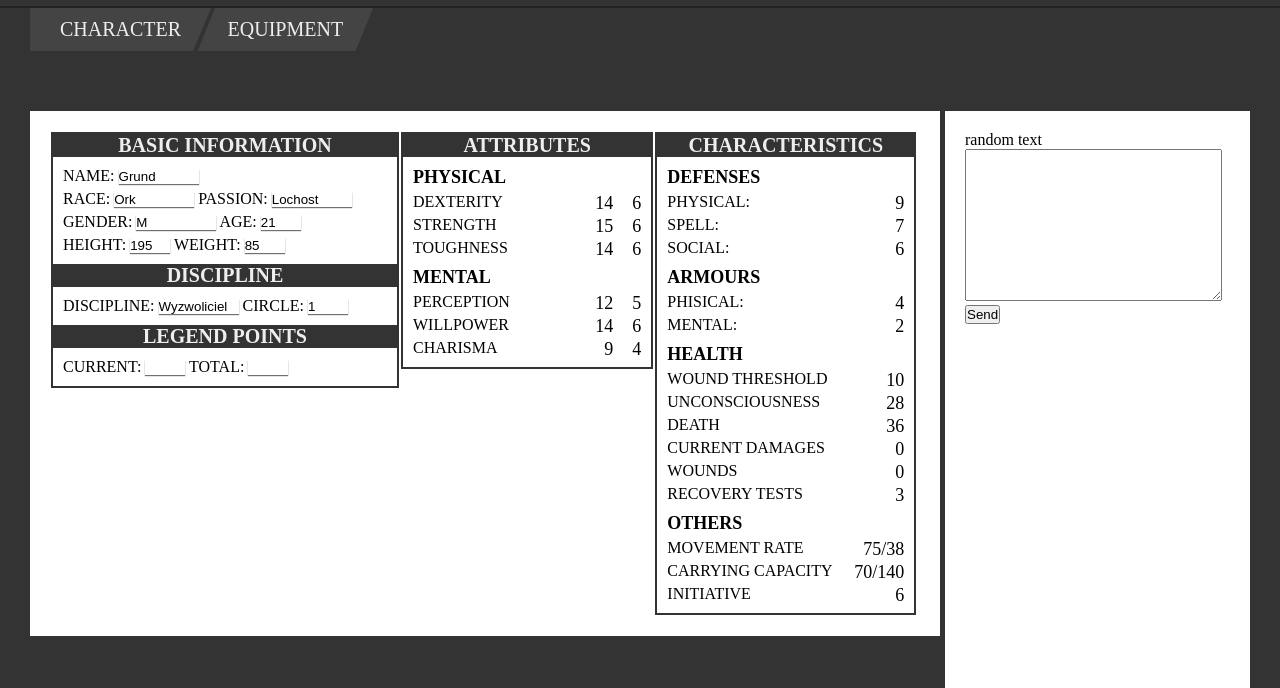
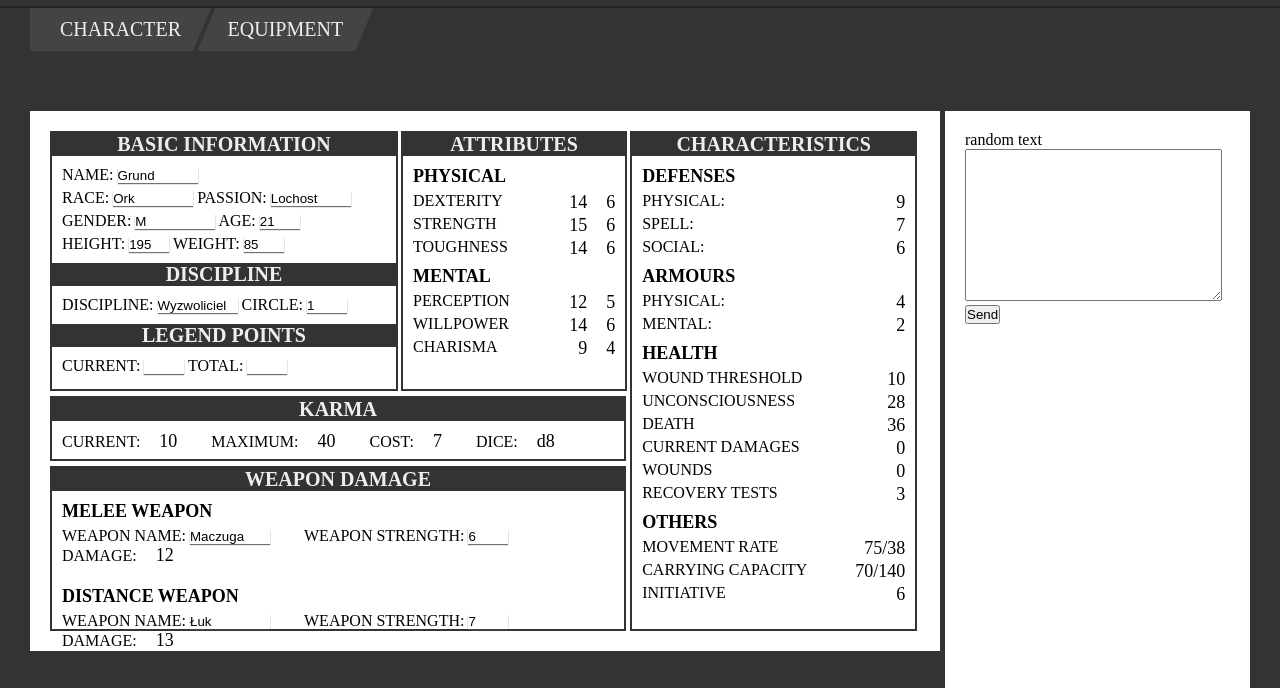
Before and after one commit to OskarGrzelak/EarthdawnCharacterSheet, a plain HTML site: page index.html in a window 1280 px wide. Shown: the part 112-800 px from the top of the page. Drawn offline with Linux system fonts and the light colour scheme.

Commit message:
index.html and style.css - karma and weapon stats

```diff
--- a/index.html
+++ b/index.html
@@ -27,7 +27,7 @@
     <div class="content-window">
         <div class="user-window">
             <div class="character">
-                <div class="character__section">
+                <div class="character__section character__section--info">
                     <div class="character__section--basic-info">
                         <div class="character__heading">
                             <h2 class="title">Basic information</h2>
@@ -162,7 +162,7 @@
                         <h3 class="subtitle">armours</h3>
                         <ul class="list">
                             <li class="item">
-                                <p class="attribute-name">Phisical: </p>
+                                <p class="attribute-name">Physical: </p>
                                 <div class="values value">4</div>
                             </li>
                             <li class="item">
@@ -214,7 +214,64 @@
                         </ul>
                     </div>
                 </div>
-
+                <div class="character__section character__section--karma">
+                    <div class="character__heading">
+                        <h2 class="title">Karma</h2>
+                    </div>
+                    <div class="character__info-box">
+                        <div class="character__feature">
+                            <p class="attribute-name">Current: </p>
+                            <div class="value">10</div>
+                        </div>
+                        <div class="character__feature">
+                            <p class="attribute-name">Maximum: </p>
+                            <div class="value">40</div>
+                        </div>
+                        <div class="character__feature">
+                            <p class="attribute-name">Cost: </p>
+                            <div class="value">7</div>
+                        </div>
+                        <div class="character__feature">
+                            <p class="attribute-name">Dice: </p>
+                            <div class="value">d8</div>
+                        </div>
+                    </div>
+                </div>
+                <div class="character__section character__section--weapon-damage">
+                    <div class="character__heading">
+                        <h2 class="title">Weapon damage</h2>
+                    </div>
+                    <div class="character__info-box">
+                        <h3 class="subtitle">Melee weapon</h3>
+                        <div class="character__feature">
+                            <label class="character__label" for="first-weapon-name">Weapon name:</label>
+                            <input class="character__input" type="text" id="first-weapon-name" value="Maczuga">
+                        </div>
+                        <div class="character__feature">
+                            <label class="character__label" for="first-weapon-strength">Weapon strength:</label>
+                            <input class="character__input" type="number" id="first-weapon-strength" value="6">
+                        </div>
+                        <div class="character__feature">
+                            <p class="attribute-name">Damage: </p>
+                            <div class="value">12</div>
+                        </div>
+                    </div>
+                    <div class="character__info-box">
+                        <h3 class="subtitle">Distance weapon</h3>
+                        <div class="character__feature">
+                            <label class="character__label" for="second-weapon-name">Weapon name:</label>
+                            <input class="character__input" type="text" id="second-weapon-name" value="Łuk">
+                        </div>
+                        <div class="character__feature">
+                            <label class="character__label" for="second-weapon-strength">Weapon strength:</label>
+                            <input class="character__input" type="number" id="second-weapon-strength" value="7">
+                        </div>
+                        <div class="character__feature">
+                            <p class="attribute-name">Damage: </p>
+                            <div class="value">13</div>
+                        </div>
+                    </div>
+                </div>
             </div>
             <div class="equipment">
 
--- a/sass/style.scss
+++ b/sass/style.scss
@@ -220,14 +220,33 @@ body {
         float: left;
         width: 40%;
         border: 2px solid #333;
-        margin: 1px;
+
+        &--info {
+            height: 26rem;
+            margin-right: 3px;
+        }
 
         &--attributes {
-            width: 29%;
+            width: 26%;
+            height: 26rem;
+            margin-right: 3px;
         }
 
         &--characteristics {
-            width: 30%;
+            width: 33%;
+            height: 50rem;
+        }
+
+        &--karma {
+            width: 66.2%;
+            margin-top: -23.5rem;
+            height: 6.5rem;
+        }
+
+        &--weapon-damage {
+            width: 66.2%;
+            margin-top: -16.5rem;
+            height: 16.5rem;
         }
     }
 
@@ -262,4 +281,12 @@ body {
     &__label {
         text-transform: uppercase;
     }
+
+    &__feature {
+        display: inline-block;
+
+        &:not(:last-child) {
+            margin-right: 3rem;
+        }
+    }
 }
```
Also changed, not shown: css/style.css.
